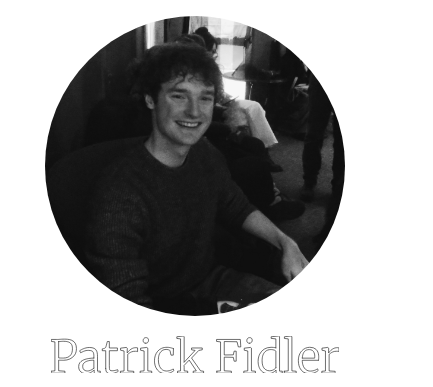
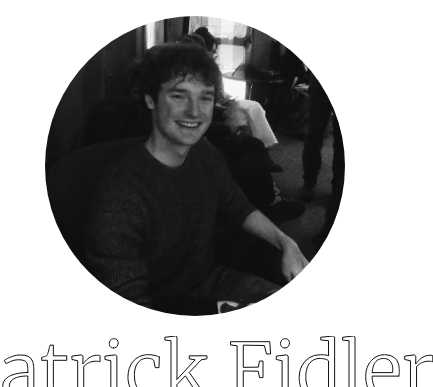
Before and after one commit to PatrickFidler/patrickfidler.github.io, a plain HTML site: page index.html in a window 390 px wide. Shown: the top 387 px of the page, 433 px wide, since content can reach past the window. Drawn offline with nearby package versions, Linux system fonts and the light colour scheme.

Commit message:
fix mobile svg issue

```diff
--- a/css/style.css
+++ b/css/style.css
@@ -121,9 +121,11 @@ h2 {
     }
 }
 
-svg {
-    width: 100%;
-    height: auto;
+@media screen and (min-width: 1200px) {
+    svg {
+        width: 100%;
+        height: auto;
+    }
 }
 
 #intro-icons {
```
